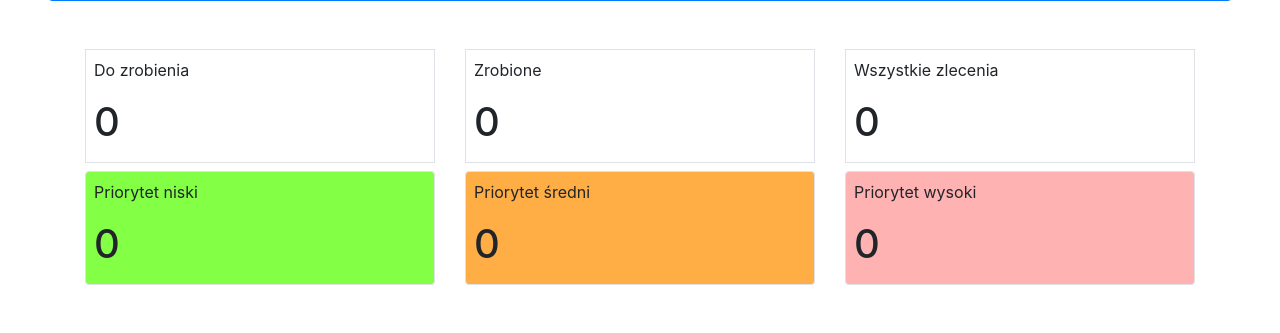
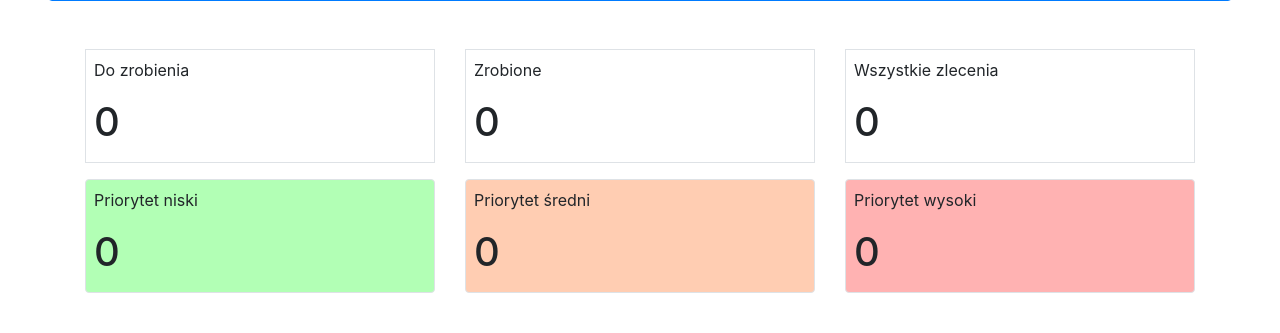
Before and after one commit to DEENUU1/silent-service, a Django app: page / in a window 1280 px wide. Shown: the part 211-544 px from the top of the page. Run offline with Django 4.2, Linux system fonts and the light colour scheme; the visitor is signed in with stand-in values (Sample User, id 1); data that the repository does not hold is empty; some libraries are stand-ins or nearby versions.

Commit message:
style/bugfix: statistic cards

```diff
--- a/templates/base/base.html
+++ b/templates/base/base.html
@@ -11,8 +11,10 @@
     <link rel="stylesheet" href="https://stackpath.bootstrapcdn.com/bootstrap/4.5.2/css/bootstrap.min.css">
     <script src="https://code.jquery.com/jquery-3.5.1.slim.min.js" integrity="sha384-DfXdz2htPH0lsSSs5nCTpuj/zy4C+OGpamoFVy38MVBnE+IbbVYUew+OrCXaRkfj" crossorigin="anonymous"></script>
     <script src="https://cdn.jsdelivr.net/npm/bootstrap@5.0.2/dist/js/bootstrap.bundle.min.js" integrity="sha384-MrcW6ZMFYlzcLA8Nl+NtUVF0sA7MsXsP1UyJoMp4YLEuNSfAP+JcXn/tWtIaxVXM" crossorigin="anonymous"></script>
-<script src="https://maxcdn.bootstrapcdn.com/bootstrap/3.3.7/js/bootstrap.min.js" integrity="sha384-Tc5IQib027qvyjSMfHjOMaLkfuWVxZxUPnCJA7l2mCWNIpG9mGCD8wGNIcPD7Txa" crossorigin="anonymous"></script>
-<script src="https://code.jquery.com/jquery-2.2.4.min.js" integrity="sha256-BbhdlvQf/xTY9gja0Dq3HiwQF8LaCRTXxZKRutelT44="   crossorigin="anonymous"></script>
+    <script src="https://maxcdn.bootstrapcdn.com/bootstrap/3.3.7/js/bootstrap.min.js" integrity="sha384-Tc5IQib027qvyjSMfHjOMaLkfuWVxZxUPnCJA7l2mCWNIpG9mGCD8wGNIcPD7Txa" crossorigin="anonymous"></script>
+    <script src="https://code.jquery.com/jquery-2.2.4.min.js" integrity="sha256-BbhdlvQf/xTY9gja0Dq3HiwQF8LaCRTXxZKRutelT44="   crossorigin="anonymous"></script>
+
+    {% block style %} {%  endblock %}
 </head>
 <body>
     {% include 'base/navbar.html' %}
--- a/templates/workshop/repair_item_list.html
+++ b/templates/workshop/repair_item_list.html
@@ -1,8 +1,48 @@
 {% extends 'base/base.html' %}
 {% load crispy_forms_tags %}
 
+{% block style %}
+    <style>
+        .stat-card-red {
+            background-color: rgba(255, 0, 0, 0.3);
+            transition: background-color 0.3s ease;
+        }
 
-{% block meta_title%} Serwis | Klienci {% endblock %}
+        .stat-card-red:hover {
+            background-color: rgba(255, 0, 0, 0.6);
+        }
+
+        .stat-card-orange {
+            background-color: rgba(255, 89, 0, 0.3);
+            transition: background-color 0.3s ease;
+        }
+
+        .stat-card-orange:hover {
+            background-color: rgba(255, 89, 0, 0.6);
+        }
+
+        .stat-card-green {
+            background-color: rgba(0, 255, 11, 0.3);
+            transition: background-color 0.3s ease;
+        }
+
+        .stat-card-green:hover {
+            background-color: rgba(0, 255, 11, 0.6);
+        }
+
+        .stat-card-white {
+            background-color: rgba(255, 255, 255, 0.3);
+            transition: background-color 0.3s ease;
+        }
+
+        .stat-card-white:hover {
+            background-color: rgba(170, 170, 170, 0.6);
+        }
+    </style>
+
+{% endblock %}
+
+{% block meta_title %} Serwis | Klienci {% endblock %}
 
 {% block content %}
 
@@ -15,10 +55,10 @@
                 <div>{{ q|crispy }}</div>
             </div>
             <div class="col">
-            <div>{{priority_form|crispy}}</div>
+                <div>{{ priority_form|crispy }}</div>
             </div>
             <div class="col">
-            <div>{{status_form|crispy}}</div>
+                <div>{{ status_form|crispy }}</div>
             </div>
         </div>
         <button class="btn btn-primary form-control" type="submit">Szukaj</button>
@@ -26,42 +66,42 @@
 
     <div class="container mt-5">
         <div class="row mb-2">
-        <div class="col-md-4">
-            <div class="stat-card border p-2">
+            <div class="col-md-4 mb-2">
+                <div class="stat-card-white border p-2">
                     <p>Do zrobienia</p>
-                <h1>{{stats.num_todo}}</h1>
+                    <h1>{{ stats.num_todo }}</h1>
                 </div>
             </div>
-        <div class="col-md-4">
-            <div class="stat-card border p-2">
+            <div class="col-md-4 mb-2">
+                <div class="stat-card-white border p-2">
                     <p>Zrobione</p>
-                <h1>{{stats.num_done}}</h1>
+                    <h1>{{ stats.num_done }}</h1>
                 </div>
             </div>
-        <div class="col-md-4">
-            <div class="stat-card border p-2">
+            <div class="col-md-4 mb-2">
+                <div class="stat-card-white border p-2">
                     <p>Wszystkie zlecenia</p>
-                <h1>{{stats.num_total}}</h1>
+                    <h1>{{ stats.num_total }}</h1>
                 </div>
             </div>
         </div>
         <div class="row">
-        <div class="col-md-4">
-            <div class="stat-card border rounded p-2" style="background-color: rgba(86,255,0,0.73);">
+            <div class="col-md-4 mb-2">
+                <div class="stat-card-green border rounded p-2">
                     <p>Priorytet niski</p>
-                <h1>{{stats.priority_low}}</h1>
+                    <h1>{{ stats.priority_low }}</h1>
                 </div>
             </div>
-        <div class="col-md-4">
-            <div class="stat-card border rounded p-2" style="background-color: rgba(255,145,0,0.73);">
+            <div class="col-md-4 mb-2">
+                <div class="stat-card-orange border rounded p-2">
                     <p>Priorytet średni</p>
-                <h1>{{stats.priority_mid}}</h1>
+                    <h1>{{ stats.priority_mid }}</h1>
                 </div>
             </div>
-        <div class="col-md-4">
-            <div class="stat-card border rounded p-2" style="background-color: rgba(255, 0, 0, 0.3);">
+            <div class="col-md-4 mb-2">
+                <div class="stat-card-red border rounded p-2">
                     <p>Priorytet wysoki</p>
-                <h1>{{stats.priority_high}}</h1>
+                    <h1>{{ stats.priority_high }}</h1>
                 </div>
             </div>
         </div>
@@ -84,7 +124,8 @@
             {% for object in object_list %}
                 <tr>
                     <td><a href="{% url 'workshop:repair-item-detail' object.id %}">{{ object.serial_number }}</a></td>
-                <td><a href="{% url 'workshop:customer-detail' object.customer.id %}">{{ object.customer.name }}</a></td>
+                    <td><a href="{% url 'workshop:customer-detail' object.customer.id %}">{{ object.customer.name }}</a>
+                    </td>
                     <td>
                         {% if object.status %}
                             <span>Do zrobienia</span>
```
Lines whose indentation alone changed are shown as unchanged.
